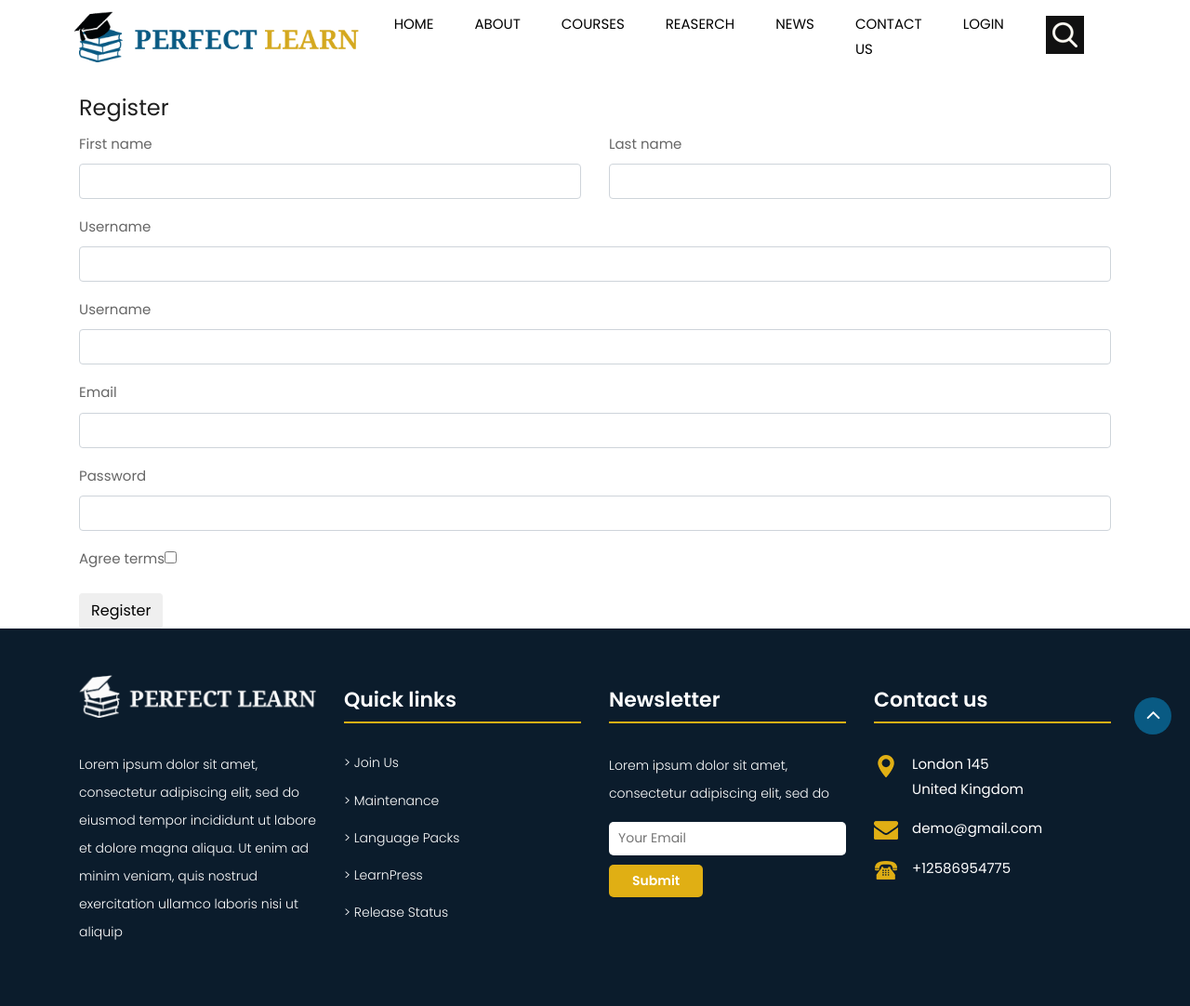
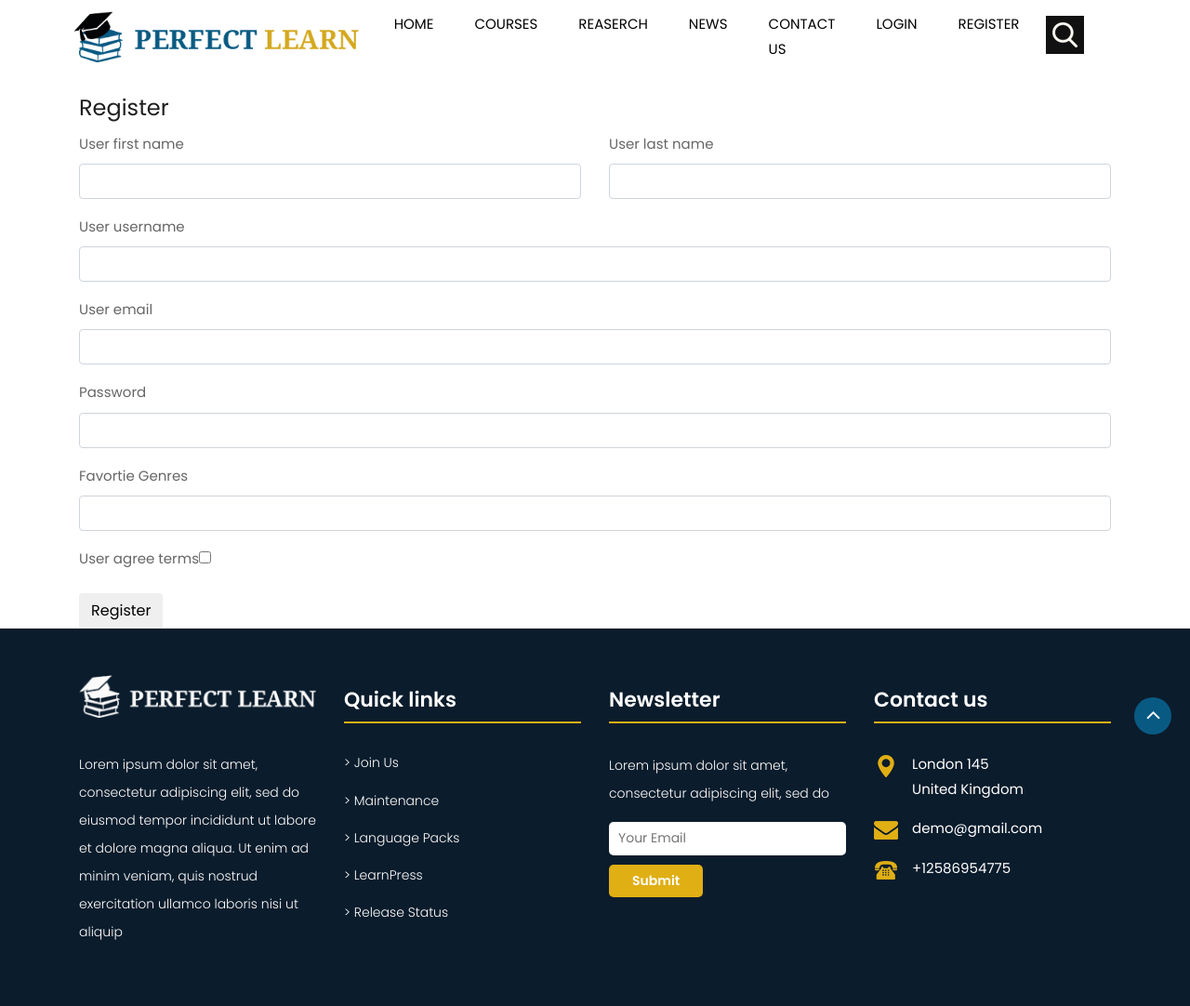
Before and after one commit to Saief1999/MoviesProject, a Symfony app: template templates/registration/register.html.twig in a window 1280 px wide. Shown: the top 1082 px of the page at 93% size. Run offline with Twig, Linux system fonts and the light colour scheme; the template is opened without the code that fills it, so the values that code supplies are empty; form fields are guessed from the names that the template uses; some libraries are stand-ins or nearby versions.

Commit message:
bug fixes

```diff
--- a/src/Entity/RegisteredUser.php
+++ b/src/Entity/RegisteredUser.php
@@ -6,6 +6,7 @@ use App\Repository\RegisteredUserRepository;
 use Doctrine\Common\Collections\ArrayCollection;
 use Doctrine\Common\Collections\Collection;
 use Doctrine\ORM\Mapping as ORM;
+use Symfony\Component\Validator\Constraints as Assert;
 
 /**
  * @ORM\Entity(repositoryClass=RegisteredUserRepository::class)
@@ -22,6 +23,8 @@ class RegisteredUser
     /**
      * @ORM\OneToOne(targetEntity=User::class, cascade={"persist", "remove"})
      * @ORM\JoinColumn(nullable=false)
+     * @Assert\Valid
+     *
      */
     private $user;
 
--- a/templates/base.html.twig
+++ b/templates/base.html.twig
@@ -29,6 +29,10 @@
         <link rel="stylesheet" href="{{ asset("css/responsive.css") }}" />
         <!-- Custom CSS -->
         <link rel="stylesheet" href="{{ asset("css/custom.css") }}" />
+
+        <!-- bootstrap-select -->
+        <link rel="stylesheet" href="{{ asset("node_modules/bootstrap-select/dist/css/bootstrap-select.min.css") }}" />
+
 
         {% block stylesheets %}{% endblock %}
 
@@ -62,7 +66,7 @@
                 <div class="collapse navbar-collapse justify-content-end" id="navbar-wd">
                     <ul class="navbar-nav">
                         <li><a class="nav-link active" href="{{ url('home') }}">Home</a></li>
-                        <li><a class="nav-link" href="about.html">About</a></li>
+                       {# <li><a class="nav-link" href="about.html">About</a></li>#}
                         <li><a class="nav-link" href="courses.html">Courses</a></li>
                         <li><a class="nav-link" href="reaserch.html">Reaserch</a></li>
                         <li><a class="nav-link" href="news.html">News</a></li>
@@ -71,6 +75,7 @@
                         <li><a class="nav-link" href="{{ url('app_logout') }}">Logout</a></li>
                         {% else %}
                         <li><a class="nav-link" href="{{ url('app_login') }}">Login</a></li>
+                            <li><a class="nav-link" href="{{ url('app_register') }}">Register</a></li>
                         {% endif %}
                     </ul>
                 </div>
@@ -174,6 +179,7 @@
    <script src="{{ asset('js/isotope.min.js') }}" ></script>
    <script src="{{ asset('js/images-loded.min.js') }}" ></script>
    <script src="{{ asset('js/custom.js') }}"></script>
+   <script src="{{ asset('node_modules/bootstrap-select/dist/js/bootstrap-select.min.js') }}"></script>
    <script>
 
 
--- a/templates/registration/register.html.twig
+++ b/templates/registration/register.html.twig
@@ -14,20 +14,30 @@
     {{ form_start(registrationForm) }}
 
     <div class="row">
-        <div class="col-6">{{ form_row(registrationForm.firstName) }}</div>
-        <div class="col-6">{{ form_row(registrationForm.lastName) }}</div>
+        <div class="col-6">{{ form_row(registrationForm.user.firstName) }}</div>
+        <div class="col-6">{{ form_row(registrationForm.user.lastName) }}</div>
     </div>
-    {{ form_row(registrationForm.username) }}
-        {{ form_row(registrationForm.username) }}
+        {{ form_row(registrationForm.user.username) }}
 
-        {{ form_row(registrationForm.email) }}
-        {{ form_row(registrationForm.plainPassword, {
+        {{ form_row(registrationForm.user.email) }}
+        {{ form_row(registrationForm.user.plainPassword, {
             label: 'Password'
         }) }}
-        {{ form_row(registrationForm.agreeTerms) }}
+        {{ form_row(registrationForm.favoriteGenres,{
+            label: 'Favortie Genres'
+        }) }}
+    {{ form_row(registrationForm.user.agreeTerms) }}
 
         <button type="submit" class="btn">Register</button>
     {{ form_end(registrationForm) }}
 
 </div>
 {% endblock %}
+
+{% block javascripts %}
+    <script>
+        $(document).ready(function () {
+            $('select').selectpicker();
+        });
+    </script>
+{% endblock %}
--- a/templates/registration/registration-success.html.twig
+++ b/templates/registration/registration-success.html.twig
@@ -16,4 +16,4 @@
 </div>
 
 
-{% endfor %}
+{% endblock %}
```
Also changed, not shown: src/Controller/RegistrationController.php (+16 -7 lines), src/Form/RegisteredUserFormType.php (+14 -2 lines), 2 other files.
